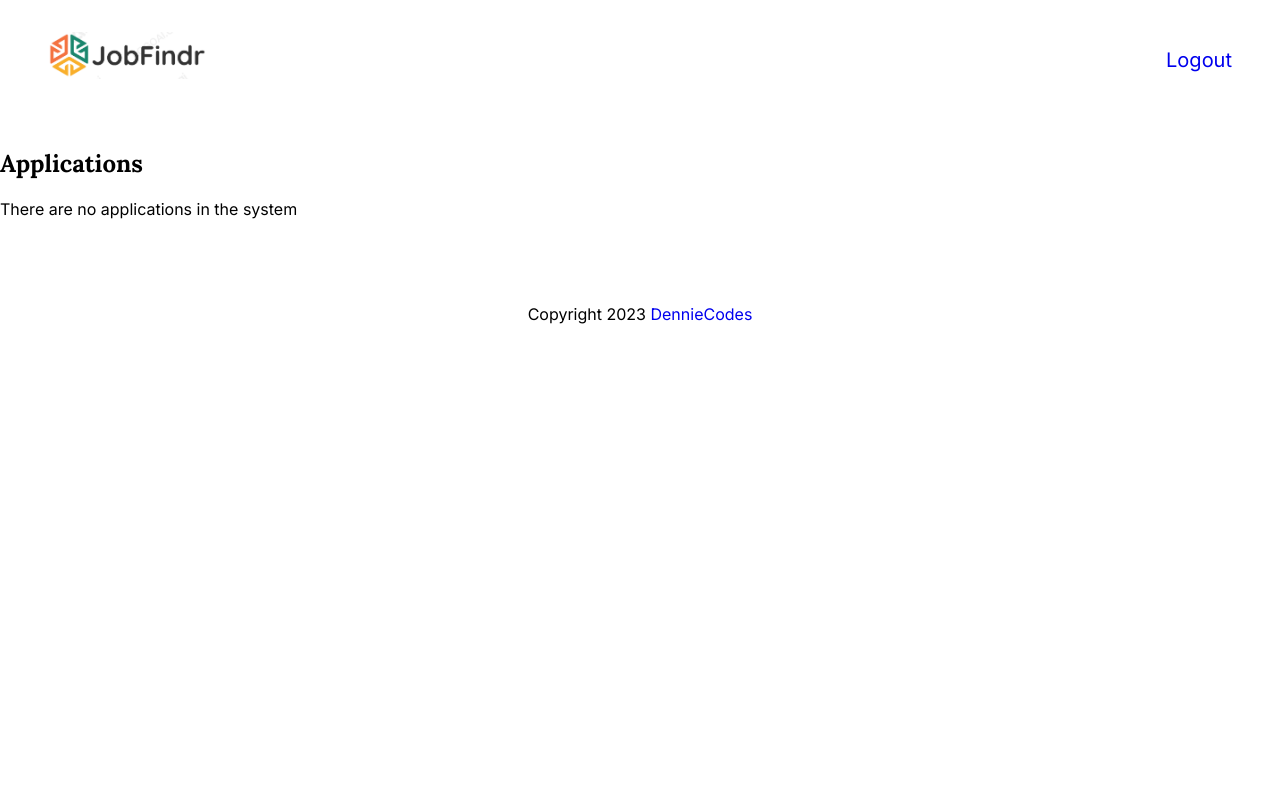
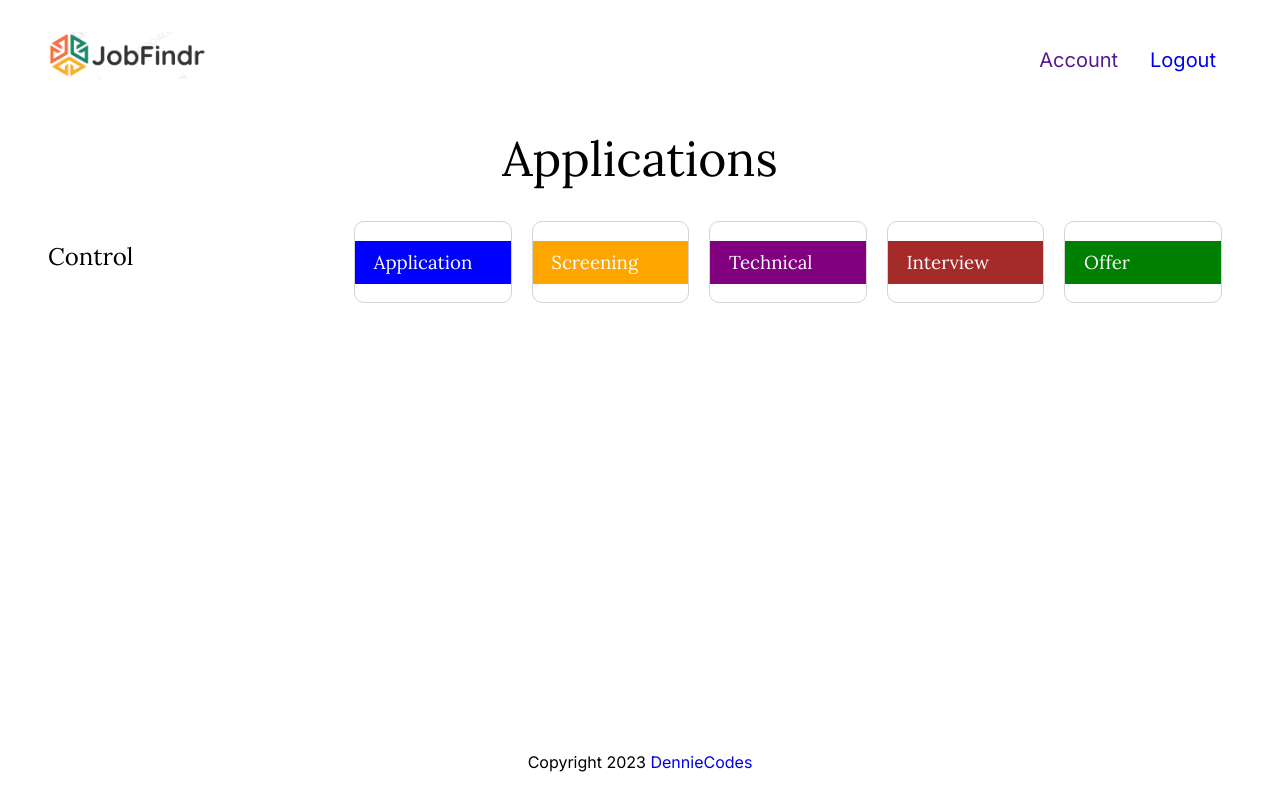
Before and after one commit to DennieCodes/jobfindr, a Django app: page /applications/ in a window 1280 px wide. Run offline with Django 4.2, Linux system fonts and the light colour scheme; the visitor is signed in with stand-in values (Sample User, id 1); data that the repository does not hold is empty.

Commit message:
Added application status columns layout

```diff
--- a/accounts/static/css/base.css
+++ b/accounts/static/css/base.css
@@ -9,11 +9,12 @@ a {
 }
 
 h1, h2, h3, h4 {
-  font-family: 'Lora', serif
+  font-family: 'Lora', serif;
+  font-weight: normal;
 }
 
 p, a {
-  font-family: 'Inter', sans-serif
+  font-family: 'Inter', sans-serif;
 }
 
 /* Body Styling */
@@ -23,6 +24,7 @@ body {
   flex-direction: column;
   padding: 0;
   margin: 0;
+  min-height: 100vh;
 }
 /* Header Styling */
 
@@ -43,6 +45,15 @@ header {
 }
 
 .main-nav {
+  & ul {
+    display: flex;
+    flex-direction: row;
+  }
+
+  & li {
+    margin: 0 1em;
+  }
+
   & a {
     font-size: 1.25rem
   }
@@ -51,12 +62,14 @@ header {
 /* Main Styling */
 
 main {
-  height: 10em;
+  flex-grow: 1;
 }
 
 /* Footer Styling */
 
 footer {
+  margin-top: 2em;
+  height: 4em;
   width: 100%;
   display: flex;
   flex-direction: column;
--- a/accounts/templates/base.html
+++ b/accounts/templates/base.html
@@ -10,6 +10,8 @@
     <link rel="preconnect" href="https://fonts.gstatic.com" crossorigin>
     <link href="https://fonts.googleapis.com/css2?family=Inter:wght@300;400;500;700&family=Lora:wght@400;500;600;700&display=swap" rel="stylesheet">
     <link rel="stylesheet" href="{% static 'css/base.css' %}" />
+    {% block styles %}
+    {% endblock styles %}
   </head>
   <body>
     <header>
@@ -19,6 +21,9 @@
       <nav class="main-nav">
         <ul>
           {% if user.is_authenticated %}
+          <li>
+            <a href="">Account</a>
+          </li>
           <li>
             <a href="{% url 'user_logout' %}">Logout</a>
           </li>
--- /dev/null
+++ b/applications/static/css/applications.css
@@ -0,0 +1,83 @@
+main {
+  padding: 0 3em;
+  flex-direction: row;
+}
+
+h1 {
+  text-align: center;
+  margin-top: 0;
+  font-size: 3rem;
+  font-weight: 300;
+}
+
+.container {
+  display: flex;
+}
+
+aside {
+  flex: 0 0 25%;
+}
+
+.status-columns {
+  flex-grow: 1;
+  display: flex;
+  flex-direction: row;
+
+  & div {
+
+    flex-basis: 20%;
+    flex-grow: 1;
+    margin: 0 10px;
+    border: 1px solid lightgray;
+    border-radius: 10px;
+
+    & ul {
+      padding: 0 15px;
+    }
+
+    & li {
+      border: 1px solid lightgray;
+      padding: 5px;
+    }
+
+    & h3 {
+      padding: .5em 1em;
+      color: white;
+    }
+  }
+}
+
+.applications {
+
+  & h3 {
+    background-color: blue;
+  }
+}
+
+.screening {
+
+  & h3 {
+    background-color: orange;
+  }
+}
+
+.technical {
+
+  & h3 {
+    background-color: purple;
+  }
+}
+
+.interview {
+
+  & h3 {
+    background-color: brown;
+  }
+}
+
+.offer {
+
+  & h3 {
+    background-color: green;
+  }
+}
--- a/applications/templates/applications/list_applications.html
+++ b/applications/templates/applications/list_applications.html
@@ -1,35 +1,75 @@
 {% extends 'base.html' %}
+{% load static %}
+
+{% block styles %}
+<link rel="stylesheet" href="{% static 'css/applications.css' %}" />
+{% endblock styles %}
 
 {% block content %}
 <main>
-  <section>
-    <h1>Applications</h1>
-    {% if applications|length == 0 %}
-    <p>There are no applications in the system</p>
-    {% else %}
-    <table>
-      <thead>
-        <tr>
-          <th>Name</th>
-          <th>Company</th>
-          <th>Link</th>
-          <th>Role</th>
-          <th>Description</th>
-        </tr>
-      </thead>
-      <tbody>
-        {% for app in applications %}
-        <tr>
-          <td>{{ app.name }}</td>
-          <td>{{ app.company }}</td>
-          <td>{{ app.link }}</td>
-          <td>{{ app.role }}</td>
-          <td>{{ app.description }}</td>
-        </tr>
+  <h1>Applications</h1>
+  <div class="container">
+  <aside>
+    <h2>Control</h2>
+  </aside>
+
+  <section class="status-columns">
+    <div class="applications">
+      <h3>Application</h3>
+      <ul>
+        {% for apply in applications %}
+        <li>
+          {{ apply.company }}
+        </li>
         {% endfor %}
-      </tbody>
-    </table>
-    {% endif %}
+      </ul>
+    </div>
+
+    <div class="screening">
+      <h3>Screening</h3>
+      <ul>
+        {% for apply in applications %}
+        <li>
+          {{ apply.company }}
+        </li>
+        {% endfor %}
+      </ul>
+    </div>
+
+    <div class="technical">
+      <h3>Technical</h3>
+      <ul>
+        {% for apply in applications %}
+        <li>
+          {{ apply.company }}
+        </li>
+        {% endfor %}
+      </ul>
+    </div>
+
+    <div class="interview">
+      <h3>Interview</h3>
+      <ul>
+        {% for apply in applications %}
+        <li>
+          {{ apply.company }}
+        </li>
+        {% endfor %}
+      </ul>
+    </div>
+
+    <div class="offer">
+      <h3>Offer</h3>
+      <ul>
+        {% for apply in applications %}
+        <li>
+          {{ apply.company }}
+        </li>
+        {% endfor %}
+      </ul>
+    </div>
+
   </section>
+  </div>
 </main>
 {% endblock content %}
--- a/applications/views.py
+++ b/applications/views.py
@@ -1,8 +1,11 @@
 from django.shortcuts import render
 from applications.models import Application
+from django.contrib.auth.decorators import login_required
 
+# LIST_APPLICATIONS
+@login_required
 def list_applications(request):
-  applications = Application.objects.all()
+  applications = Application.objects.filter(applicant=request.user)
 
   context = {
     "applications": applications
```
Also changed, not shown: applications/models.py (+7 -0 lines), applications/migrations/0003_application_applicant.py (added).
